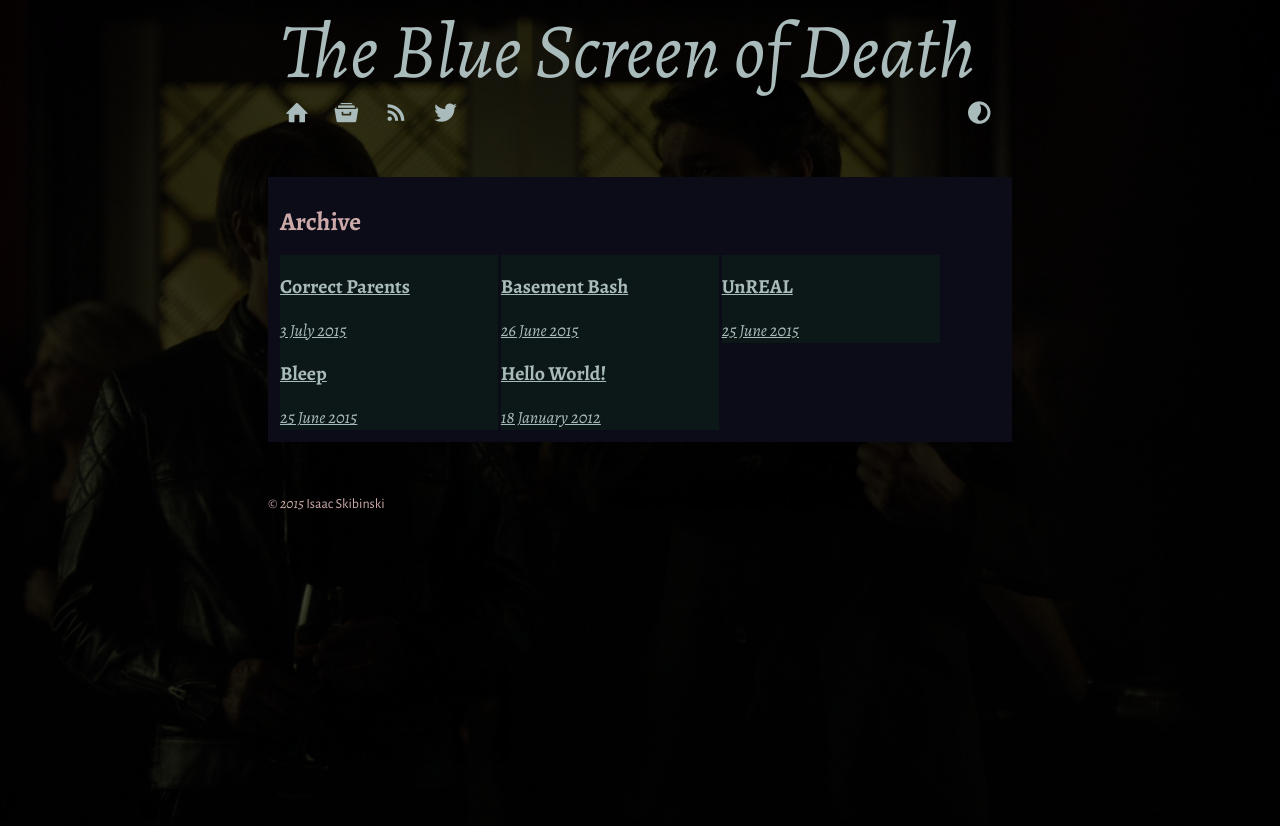
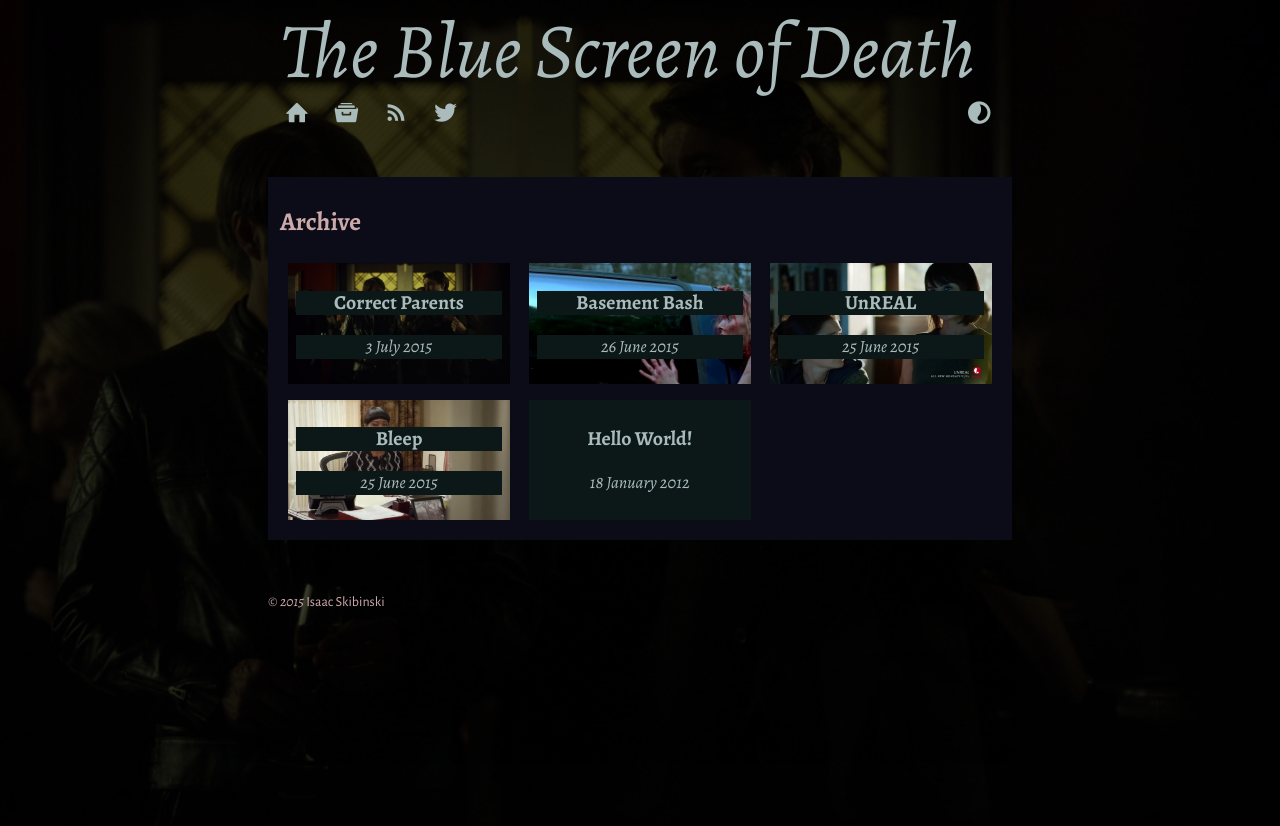
Before and after one commit to zoggop/pg-test, a Jekyll site: the page built from archive.html, in a window 1280 px wide. Shown: the top 826 px of the page. Built offline with Jekyll 4.4.1, drawn with Linux system fonts in a browser that asks for light colours; Markdown is read by kramdown in place of the engine named in the settings; comment, search, counter and statistics services are not loaded.

Commit message:
archive block styling

```diff
--- a/archive.html
+++ b/archive.html
@@ -15,7 +15,7 @@ title: Archive
                     {% assign imageurl = html | split:'src="' | last %}
                     {% assign imageurl = imageurl | split:'"' | first %}
                     {% assign stylehtmlpre = 'style="background: url(' %}
-                    {% assign stylehtmlpost = ') no-repeat / cover;"' %}
+                    {% assign stylehtmlpost = ') no-repeat scroll center center / cover;"' %}
                     {% break %}
                 {% endif %}
             {% endfor %}
--- a/colordark.css
+++ b/colordark.css
@@ -27,6 +27,6 @@ footer hr {
 	background-color: #caa;
 }
 
-.archive-link {
+.archive-link, .archive-link h3, .archive-link time {
 	background-color: rgb(12,24,24);
 }
--- a/colorlight.css
+++ b/colorlight.css
@@ -27,6 +27,6 @@ footer hr {
 	background-color: #522;
 }
 
-.archive-link {
+.archive-link, .archive-link h3, .archive-link time {
 	background-color: rgb(222,243,243);
 }
--- a/style.css
+++ b/style.css
@@ -197,5 +197,18 @@ article header {
 
 .archive-link {
     display: inline-block;
-    width: 218px;
+    width: 206px;
+    margin: 8px;
+    padding: 8px;
+    text-align: center;
+    text-decoration: none;
 }
+
+.archive-link h3 {
+    margin: 1em 0;
+}
+
+.archive-link time {
+    display: block;
+    margin: 1em 0;
+}
```
